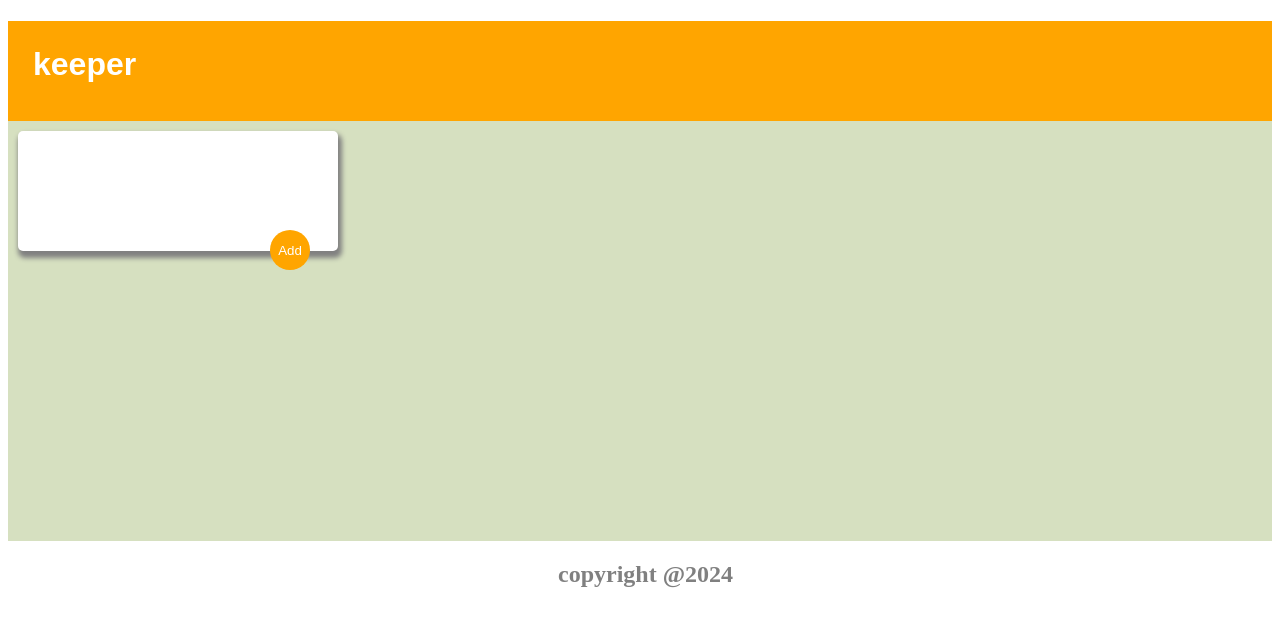
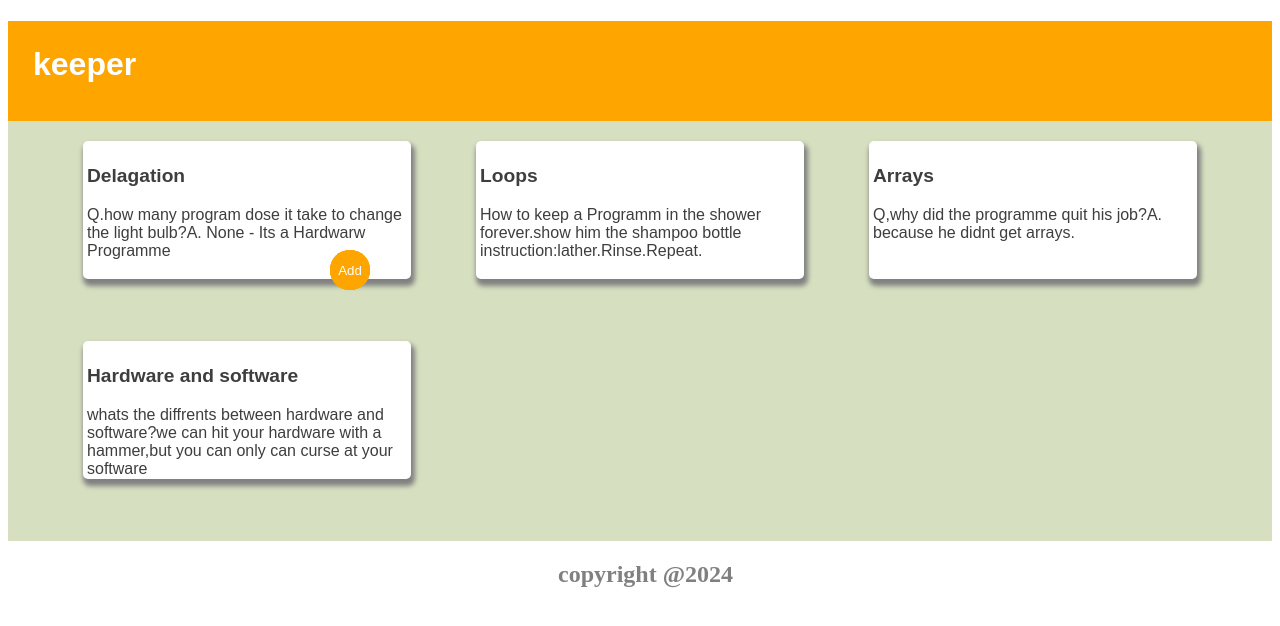
Before and after one commit to alizadehf-laya/first-react-task1, a React (Vite) app: page / in a window 1280 px wide. Shown: the top 626 px of the page. Built offline with nearby package versions, Linux system fonts and the light colour scheme.

Commit message:
cards complete with content

```diff
--- a/src/App.jsx
+++ b/src/App.jsx
@@ -2,6 +2,7 @@ import Header from "./components/header/Header";
 import Footer from "./components/footer/Footer";
 import Main from "./components/body/Body";
 import Notes from "./Card";
+import Cards from "./components/body/Cards";
 function App() {
 
 
@@ -10,6 +11,7 @@ function App() {
 
     <Header/>
     <Main/>
+
      <Footer/>
     </>
   )
--- a/src/components/body/Body.jsx
+++ b/src/components/body/Body.jsx
@@ -5,7 +5,10 @@ const Main= () =>{
     return(
         <>
         <div  className={styles.note}>
-           <Cards/>
+           <Cards title={Notes[0].title} content={Notes[0].content}/>
+           <Cards title={Notes[1].title} content={Notes[1].content}/>
+           <Cards title={Notes[2].title} content={Notes[2].content}/>
+           <Cards title={Notes[3].title} content={Notes[3].content}/>
         </div>
         </>
     )
--- a/src/components/body/Cards.jsx
+++ b/src/components/body/Cards.jsx
@@ -1,5 +1,7 @@
 import styles from "./body.module.css";
 import Main from "./Body";
+
+import Notes from "../../Card";
 const Cards=(props) =>{
 
     return(
--- a/src/components/body/body.module.css
+++ b/src/components/body/body.module.css
@@ -2,16 +2,20 @@
     background-color: rgb(214, 224, 192);
     padding: 10px;
     height: 400px;
+    display: grid;
+    grid-template-columns: auto auto auto;
+    justify-content: space-evenly;
 }
 .fnote{
-    width: 300px;
-    height: 100px;
+    width: 320px;
+    height: 130px;
     background-color: white;
     box-shadow:  2px 5px 5px 2px gray;
-    padding: 10px;
+    padding: 4px;
     border-radius: 5px;
-    color: gray;
+    color: rgb(63, 62, 62);
     font-family: sans-serif;
+    margin-top: 10px;
 
 }
 .ptag{
@@ -27,6 +31,6 @@
     border: none;
     cursor: pointer;
     position: absolute;
-    top: 230px;
-    left: 270px;
+    top: 250px;
+    left: 330px;
 }
```
Also changed, not shown: src/Card.js (indentation only).
